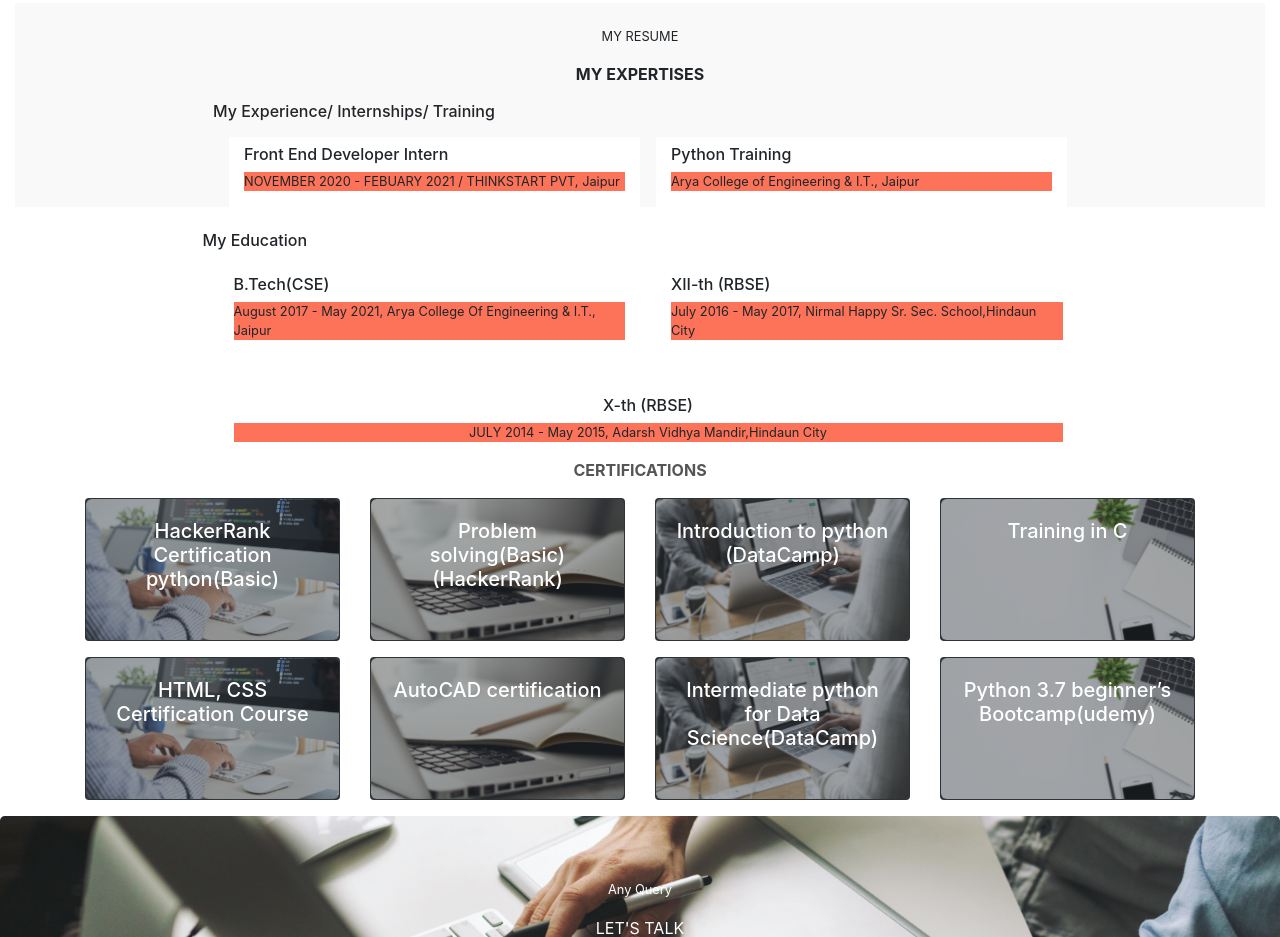
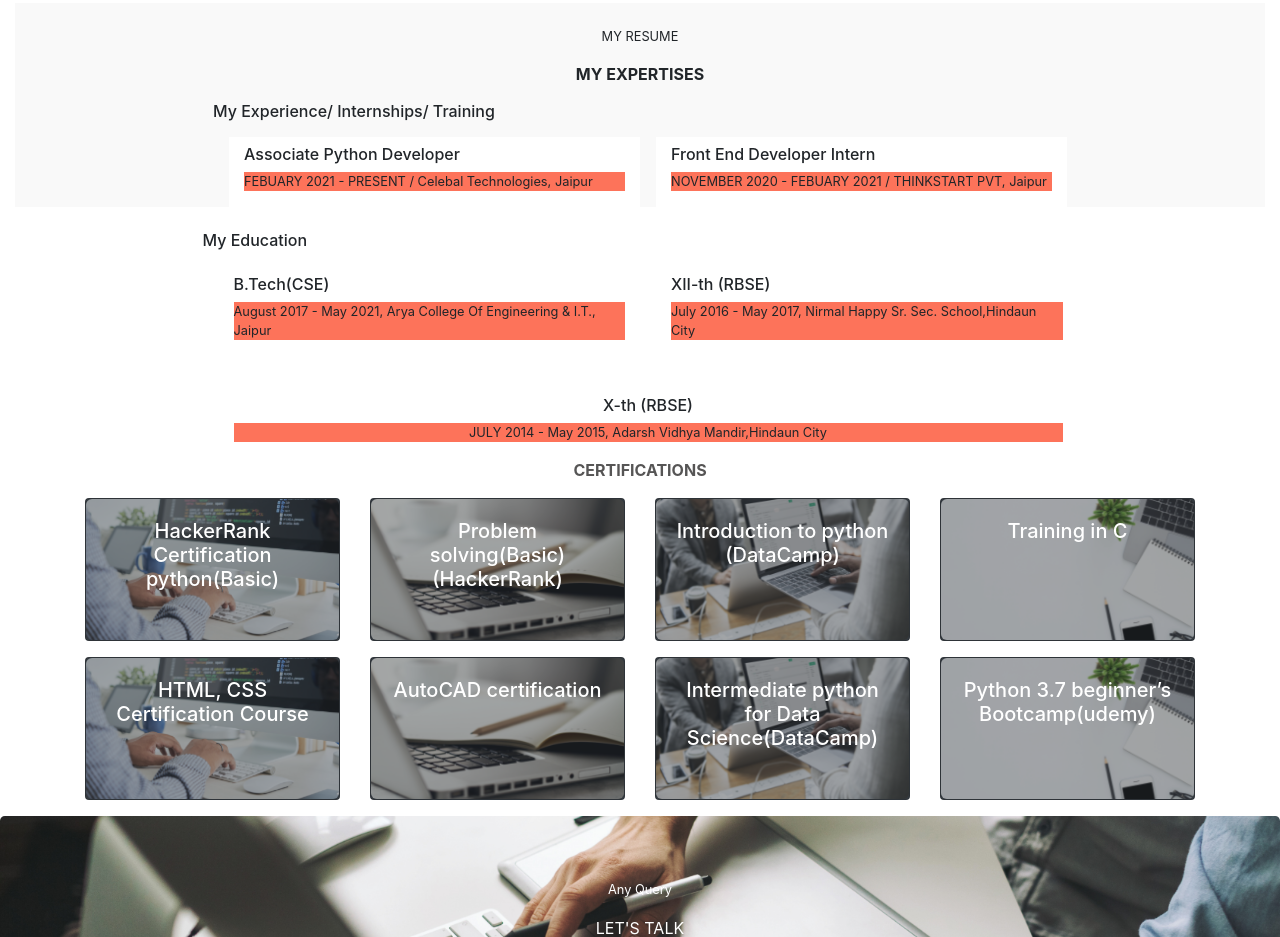
Before and after one commit to ritikg1807/portfolio.github.io, a plain HTML site: page index.html in a window 1280 px wide. Shown: the part 1767-2704 px from the top of the page. Drawn offline with nearby package versions, Linux system fonts and the light colour scheme.

Commit message:
Update index.html

```diff
--- a/index.html
+++ b/index.html
@@ -214,15 +214,15 @@
                 <h6 class="middle">My Experience/ Internships/ Training</h6>
                 <div class="row middle">
                     <div class="col-sm mt-2 ml-3" style="background-color: #ffffff;">
-                        <h6 class="text-justify pt-2 ">Front End Developer Intern</h6>
-                        <P class="font-size small" style="background-color: #FD735A;">NOVEMBER 2020 - FEBUARY 2021 /
-                            THINKSTART PVT, Jaipur
+                        <h6 class="text-justify pt-2 ">Associate Python Developer</h6>
+                        <P class="font-size small" style="background-color: #FD735A;">FEBUARY 2021 - PRESENT /
+                            Celebal Technologies, Jaipur
                         </P>
                     </div>
                     <div class="col-sm mt-2 ml-3" style="background-color: #ffffff;">
-                        <h6 class="text-justify pt-2">Python Training</h6>
-                        <P class="font-size small" style="background-color: #FD735A;">Arya College of Engineering &
-                            I.T., Jaipur </P>
+                        <h6 class="text-justify pt-2">Front End Developer Intern</h6>
+                        <P class="font-size small" style="background-color: #FD735A;">NOVEMBER 2020 - FEBUARY 2021 /
+                            THINKSTART PVT, Jaipur</P>
                     </div>
                 </div>
             </div>
```
